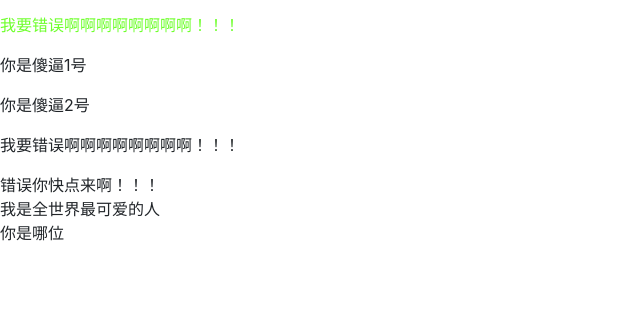
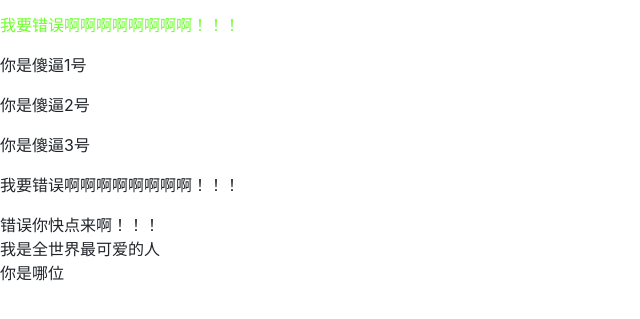
Before and after one commit to chuanlinlaile/-, a website: page src/index.html in a window 1280 px wide. Shown: the part 201-520 px from the top of the page, without its empty margins (0-640 px from the left). Drawn offline with nearby package versions, Linux system fonts and the light colour scheme.

Commit message:
我发现老爸被推送了,儿子不会改耶

```diff
--- a/src/index.html
+++ b/src/index.html
@@ -20,6 +20,7 @@
 
 <p>你是傻逼1号</p>
 <p>你是傻逼2号</p>
+<p>你是傻逼3号</p>
 
 <p>我要错误啊啊啊啊啊啊啊啊！！！</p>
 <a>错误你快点来啊！！！</a>
```
